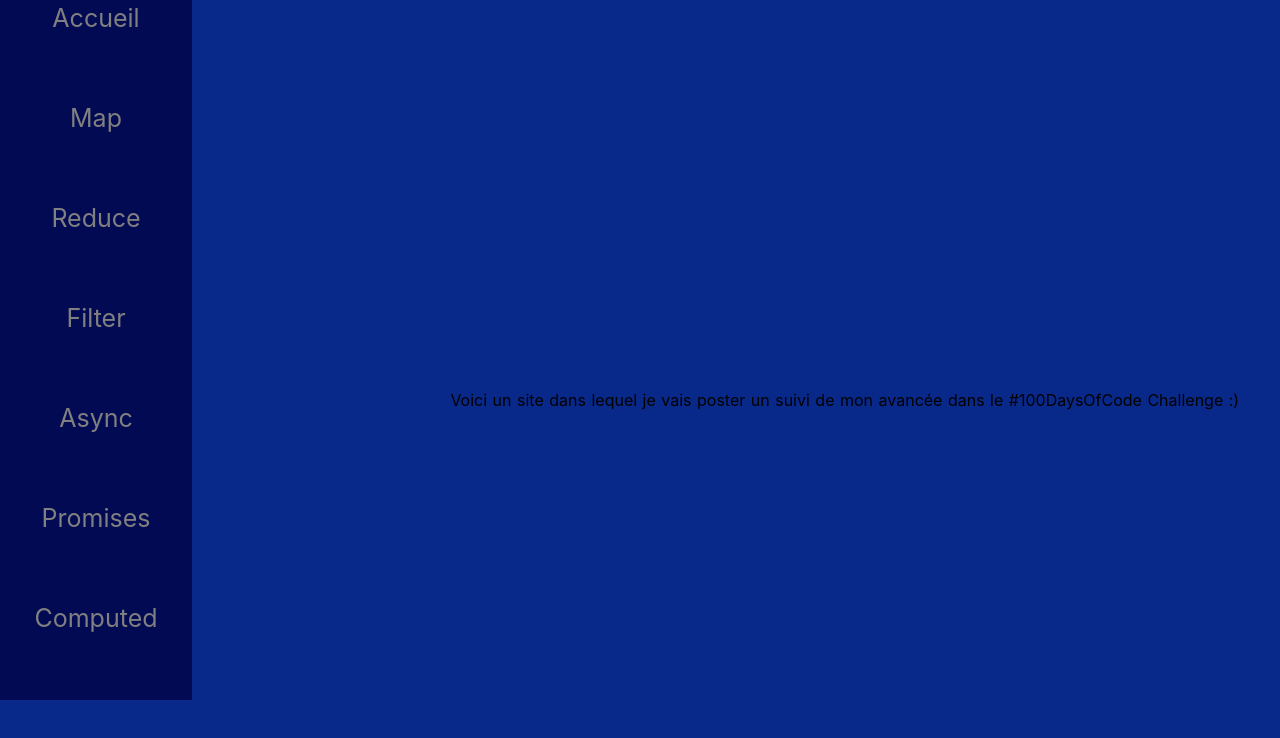
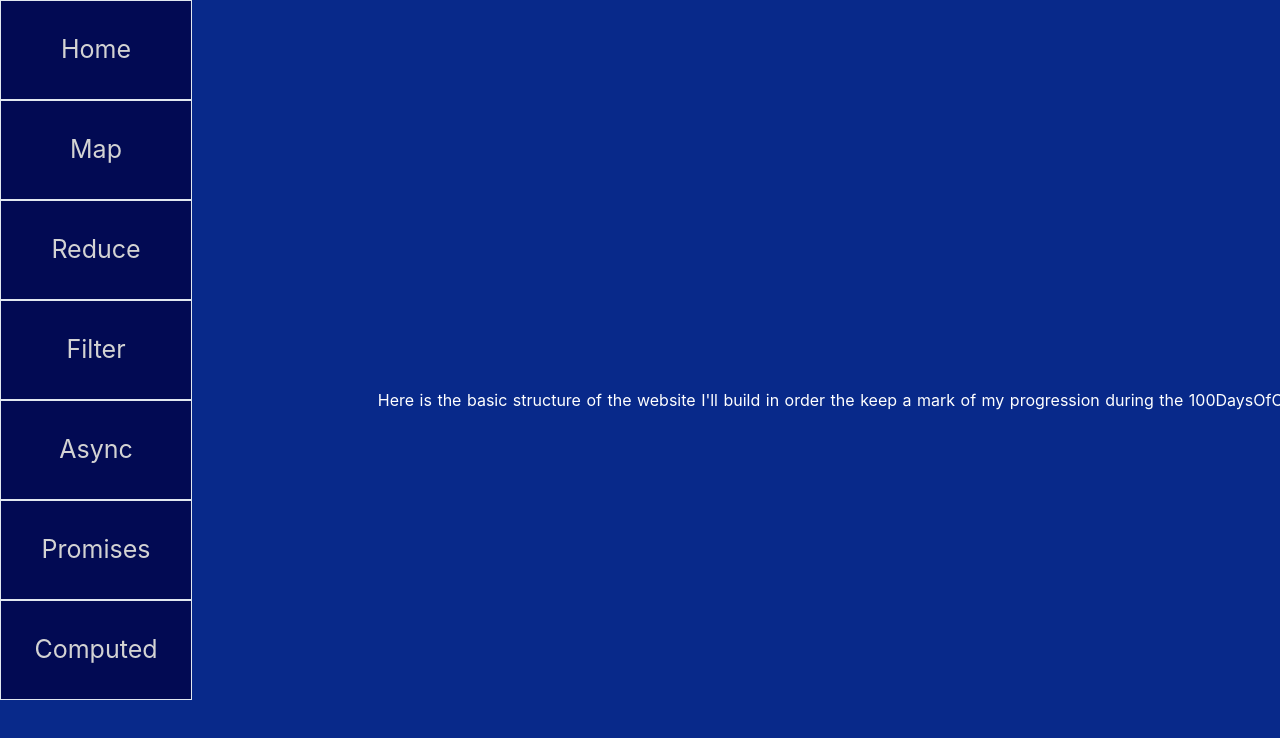
Before and after one commit to NathanLbc/Suivi100DaysOfCodeChallenge, a Nuxt app: page / in a window 1280 px wide. Shown: the top 738 px of the page. Built offline with nearby package versions, Linux system fonts and the light colour scheme.

Commit message:
Update nulle

```diff
--- a/layouts/default.vue
+++ b/layouts/default.vue
@@ -2,42 +2,42 @@
   <div>
       <div class="menu">
         <nuxt-link to="/">
-        <div class="menu-btn round-lg">
-          <div class="titre">Accueil</div>
+        <div class="menu-btn round-lg border">
+          <div class="titre">Home</div>
         </div>
       </nuxt-link>
       <nuxt-link to="/map">
-        <div class="menu-btn round-lg">
+        <div class="menu-btn round-lg border">
           <div class="titre">Map</div>
         </div>
       </nuxt-link>
 
       <nuxt-link to="/reduce">
-        <div class="menu-btn round-lg">
+        <div class="menu-btn round-lg border">
           <div class="titre">Reduce</div>
         </div>
       </nuxt-link>
 
       <nuxt-link to="/filter">
-        <div class="menu-btn round-lg">
+        <div class="menu-btn round-lg border">
           <div class="titre">Filter</div>
         </div>
       </nuxt-link>
 
       <nuxt-link to="/async">
-        <div class="menu-btn round-lg">
+        <div class="menu-btn round-lg border">
           <div class="titre">Async</div>
         </div>
       </nuxt-link>
 
       <nuxt-link to="/promises">
-        <div class="menu-btn round-lg">
+        <div class="menu-btn round-lg border">
           <div class="titre">Promises</div>
         </div>
       </nuxt-link>
 
       <nuxt-link to="/computed">
-        <div class="menu-btn round-lg">
+        <div class="menu-btn round-lg border">
           <div class="titre">Computed</div>
         </div>
       </nuxt-link>
@@ -54,14 +54,17 @@
   justify-content: top;
   align-items: top;
   text-align: top;
+  color:white;
 }
 .menu {
   width: 15%;
   position: fixed;
 }
+.titre {
+  padding: 30px ;}
 .menu-btn {
   font-size: 25px;
-  color: grey;
+  color: lightgrey;
   background-color: #020a53;
   width: 100%;
   height: 100px;
--- a/pages/index.vue
+++ b/pages/index.vue
@@ -1,7 +1,6 @@
 <template>
     <div class="container">
-      Voici un site dans lequel je vais poster un suivi de mon avancée dans le
-      #100DaysOfCode Challenge :)
+      Here is the basic structure of the website I'll build in order the keep a mark of my progression during the 100DaysOfCode
     </div>
 </template>
 
```
